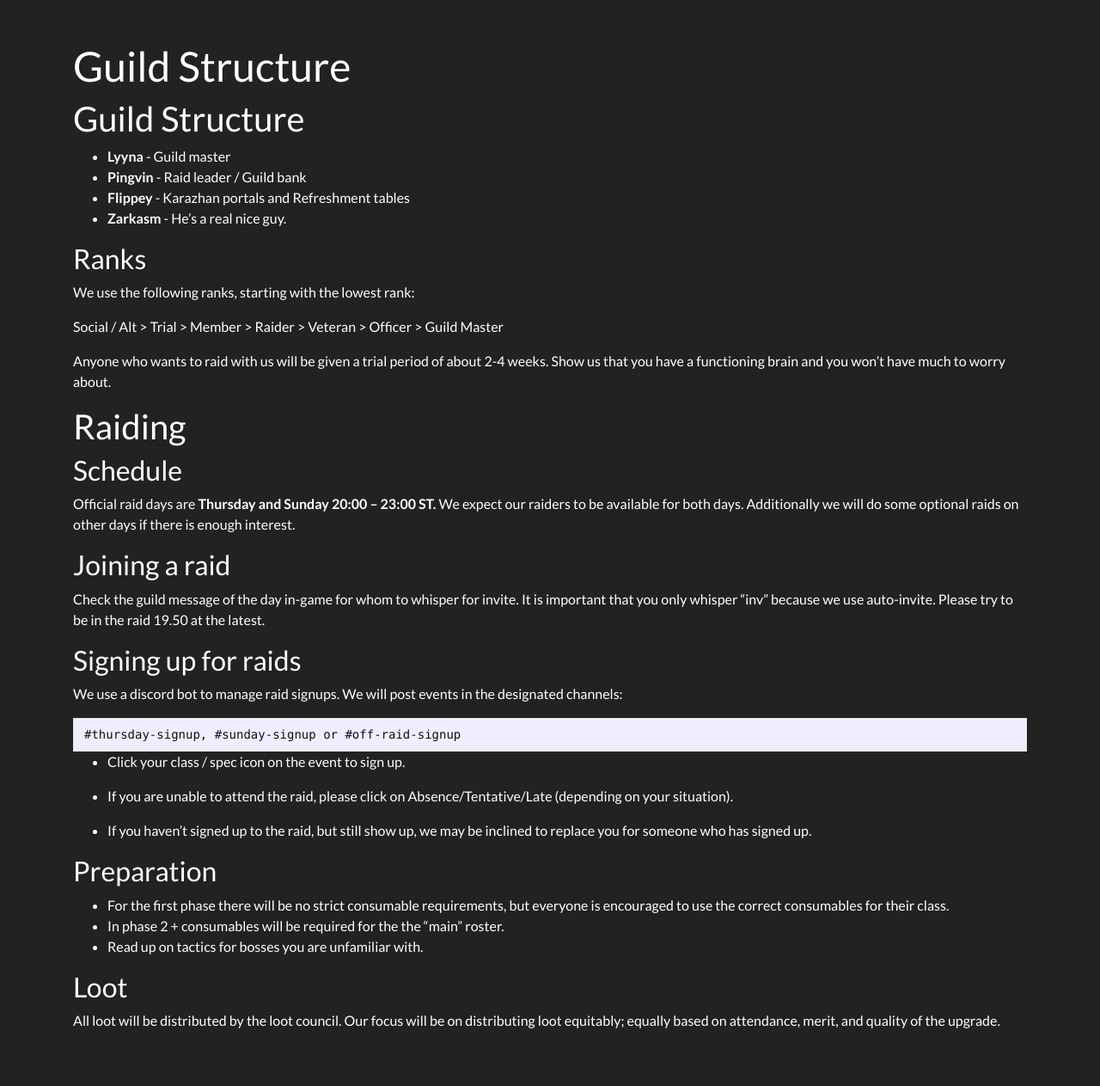
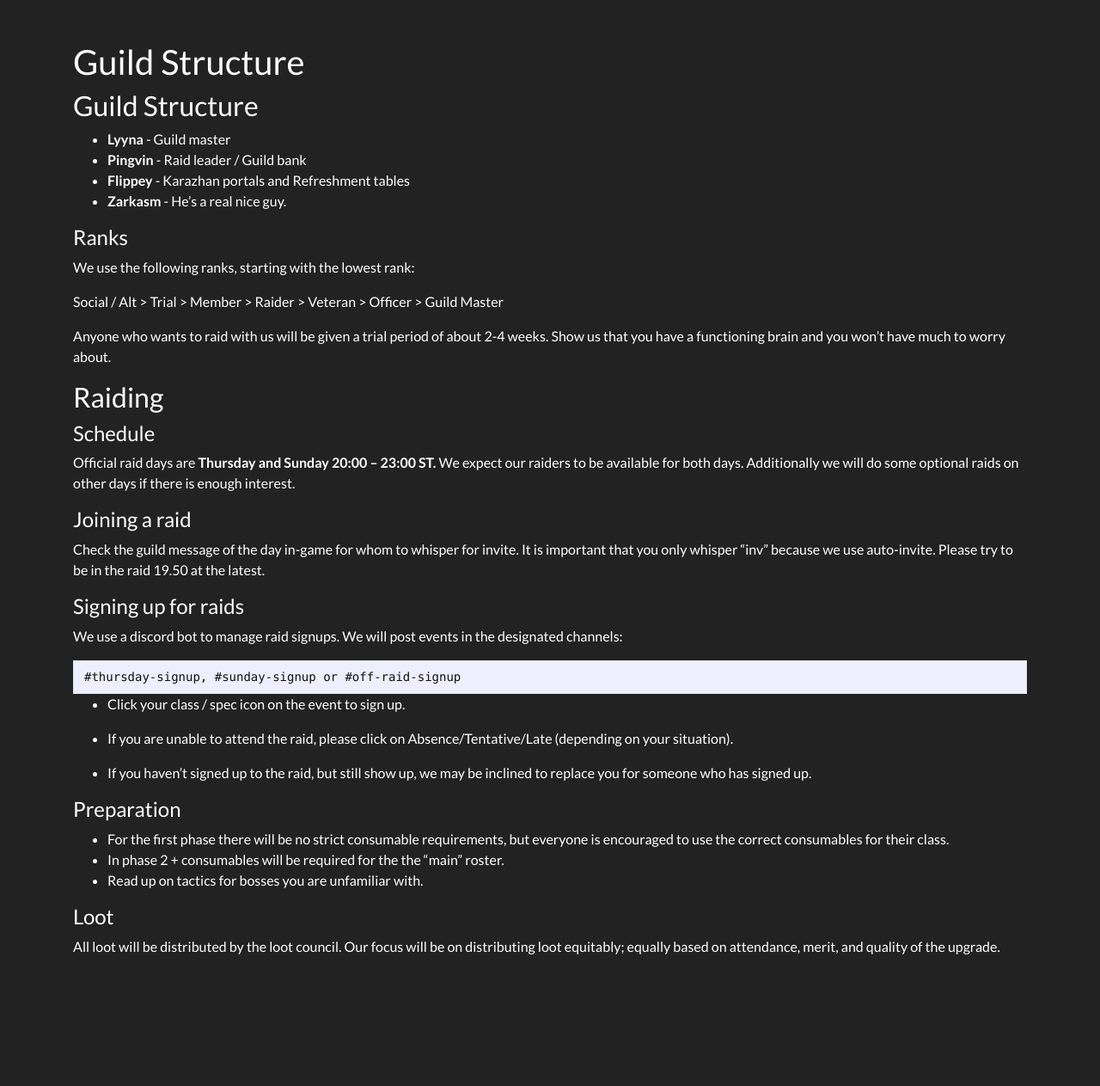
Before and after one commit to goons-classic/goons-classic.github.io, a Jekyll site: the page built from index.md, in a window 1280 px wide. Shown: the whole page at 86% size. Built offline with Jekyll 4.4.1, drawn with Linux system fonts in a browser that asks for light colours; our own code applies the rules of GitHub Pages for plain Markdown files; after the commit the page ends 1177 px from its top, so only the background shows below that.

Commit message:
Update _variables.scss

```diff
--- a/_sass/_variables.scss
+++ b/_sass/_variables.scss
@@ -54,9 +54,9 @@ $link-color:                $success !default;
 
 // stylelint-disable-next-line value-keyword-case
 $font-family-sans-serif:      Lato, -apple-system, BlinkMacSystemFont, "Segoe UI", Roboto, "Helvetica Neue", Arial, sans-serif, "Apple Color Emoji", "Segoe UI Emoji", "Segoe UI Symbol" !default;
-$h1-font-size:                3rem !default;
-$h2-font-size:                2.5rem !default;
-$h3-font-size:                2rem !default;
+$h1-font-size:                2.5rem !default;
+$h2-font-size:                2rem !default;
+$h3-font-size:                1.5rem !default;
 $text-muted:                  $gray-600 !default;
 
 // Tables
```
